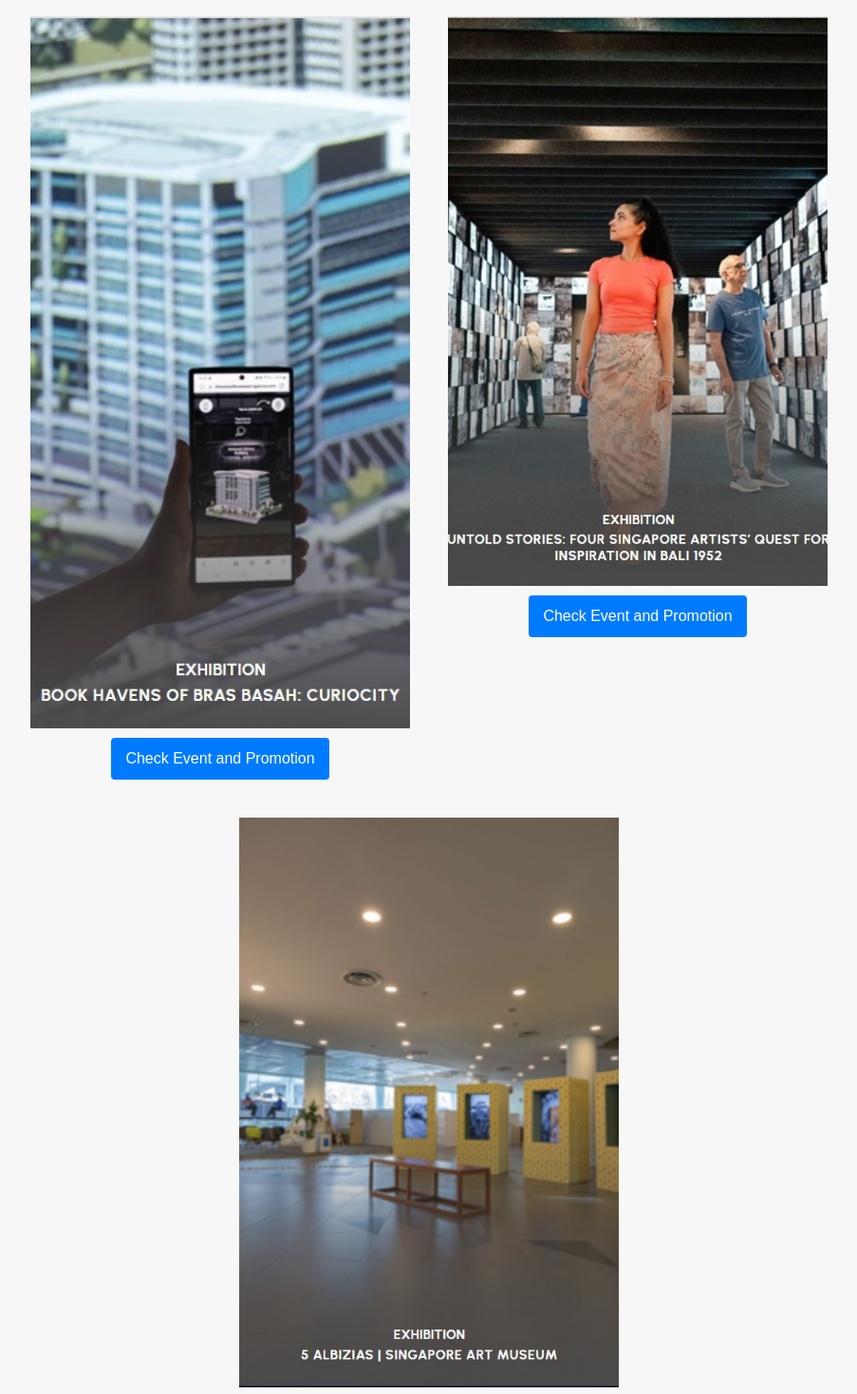
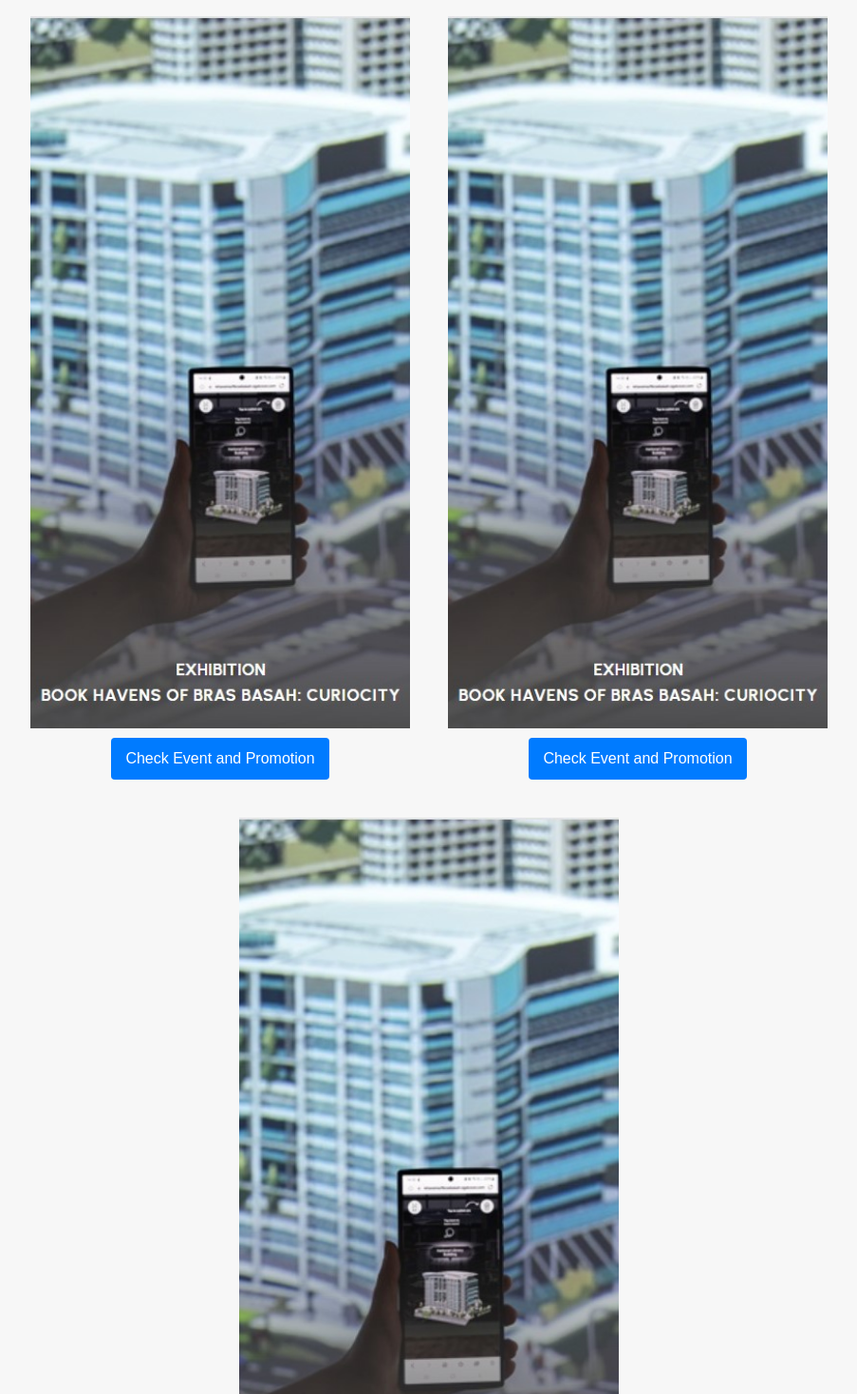
Before and after one commit to kenheng70new/SilentLibrary, a plain HTML site: page pages/events.html in a window 1280 px wide. Shown: the part 546-2014 px from the top of the page at 95% size, without its empty margins (188-1091 px from the left). Drawn offline with nearby package versions, Linux system fonts and the light colour scheme.

Commit message:
Update events.html

```diff
--- a/pages/events.html
+++ b/pages/events.html
@@ -37,7 +37,7 @@
         </div>
       </div>
       <div style="text-align: center;">
-        <img src="../pages/event2.jpg" alt="Event 2" style="width: 400px; height: 600px; object-fit: cover;" />
+        <img src="../assets/Event1.jpg" alt="Check Events" style="width: 100%; width: 400px; height: 750px; object-fit: cover;" />
         <div style="margin-top: 10px;">
           <button style="padding: 10px 15px; background: #007bff; color: white; border: none; border-radius: 4px; cursor: pointer;">
             Check Event and Promotion
@@ -45,7 +45,7 @@
         </div>
       </div>
       <div style="text-align: center;">
-        <img src="../pages/event3.jpg" alt="Event 3" style="width: 400px; height: 600px; object-fit: cover;" />
+        <img src="../assets/Event1.jpg" alt="Check Events" style="width: 100%; width: 400px; height: 750px; object-fit: cover;" />
         <div style="margin-top: 10px;">
           <button style="padding: 10px 15px; background: #007bff; color: white; border: none; border-radius: 4px; cursor: pointer;">
             Check Event and Promotion
```
